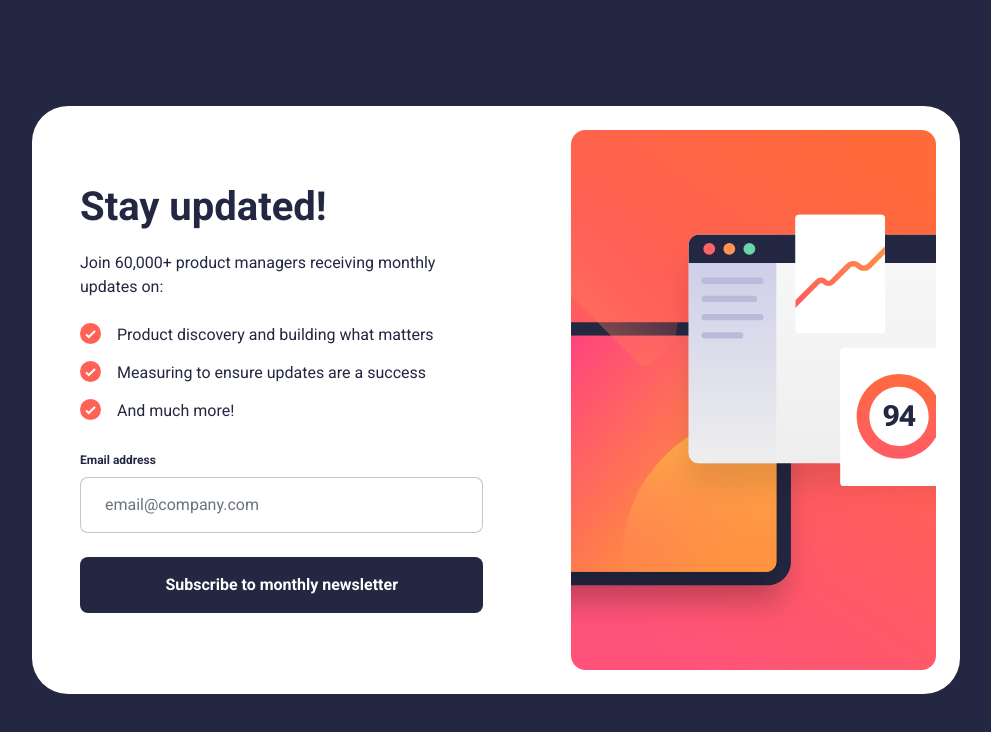
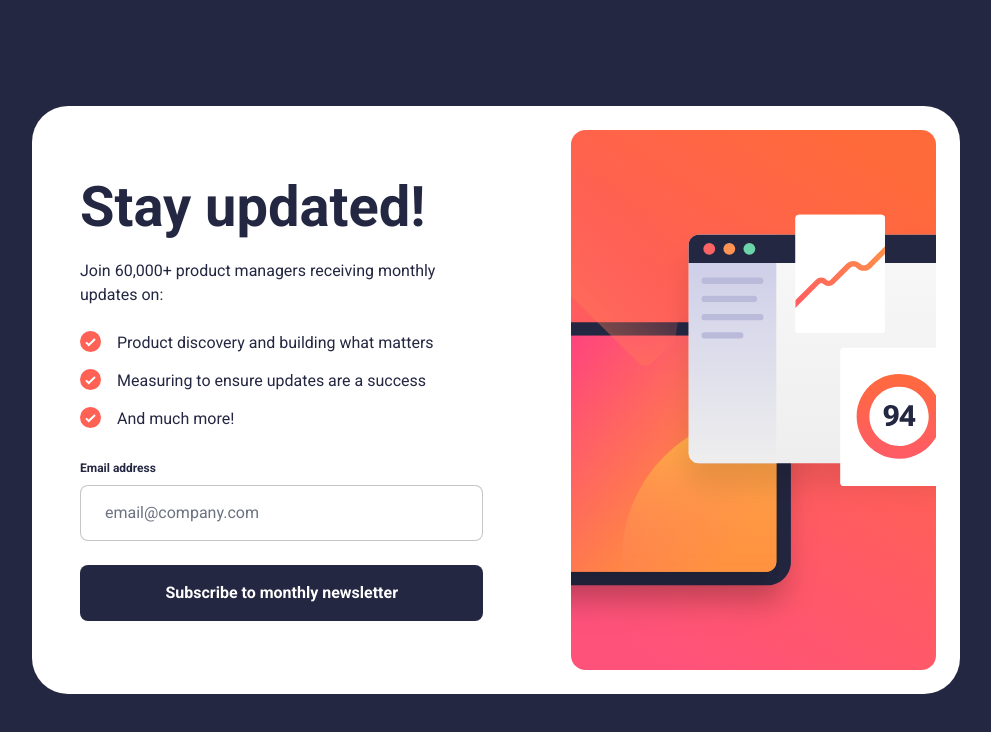
Before and after one commit to chelsea-here/sign-up-with-success-message, a Next.js app: page / in a window 1280 px wide. Shown: the top 732 px of the page, without its empty margins (144-1135 px from the left). Built offline with nearby package versions, Linux system fonts and the light colour scheme.

Commit message:
modified header font styling large screen

```diff
--- a/src/app/page.tsx
+++ b/src/app/page.tsx
@@ -67,7 +67,7 @@ export default function Home() {
             className="hidden lg:block w-[25rem] rounded-b-lg overflow-hidden"
           />
           <div className="flex flex-col px-6 gap-6">
-            <h1 className=" font-bold text-[2.5rem] leading-none">
+            <h1 className=" font-bold text-[2.5rem] lg:text-[3.5rem] leading-none">
               Stay updated!
             </h1>
             <p className="text-base">
```
